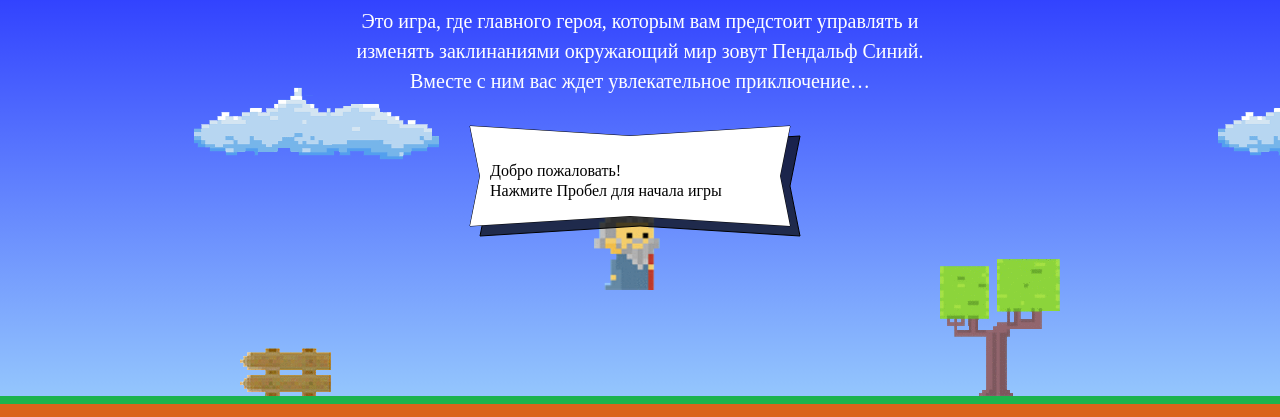
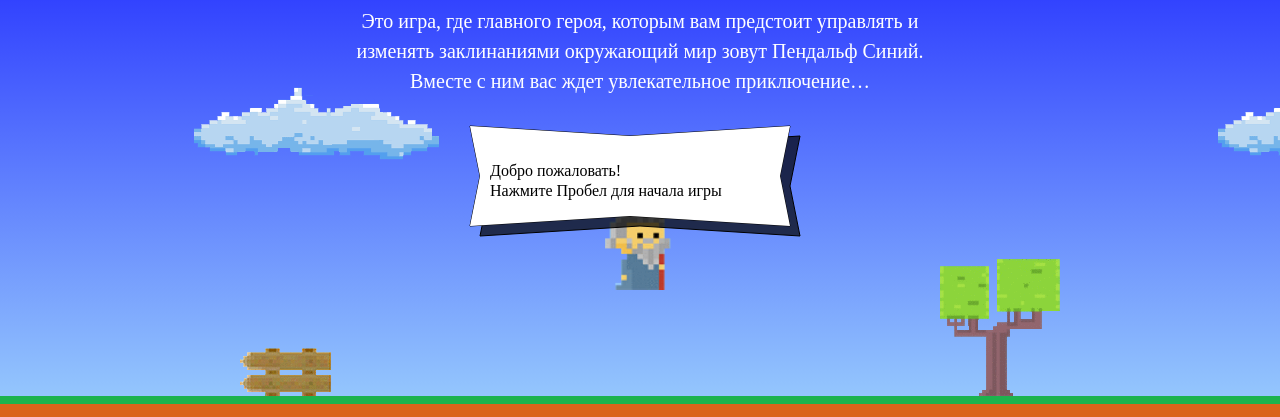
Before and after one commit to Astrodemiurge/650869-code-and-magick-17, a website: page index.html in a window 1280 px wide. Shown: the part 203-620 px from the top of the page. Drawn offline with Linux system fonts and the light colour scheme; a web font is replaced by a local one.

Commit message:
Исправляет ошибки

```diff
--- a/index.html
+++ b/index.html
@@ -198,7 +198,7 @@ var getWizardHeight = function () {
 };
 
 var getWizardX = function (width) {
-  return width / 2.3;
+  return (width - wizardWidth) / 2;
 };
 
 var getWizardY = function (height) {
```
